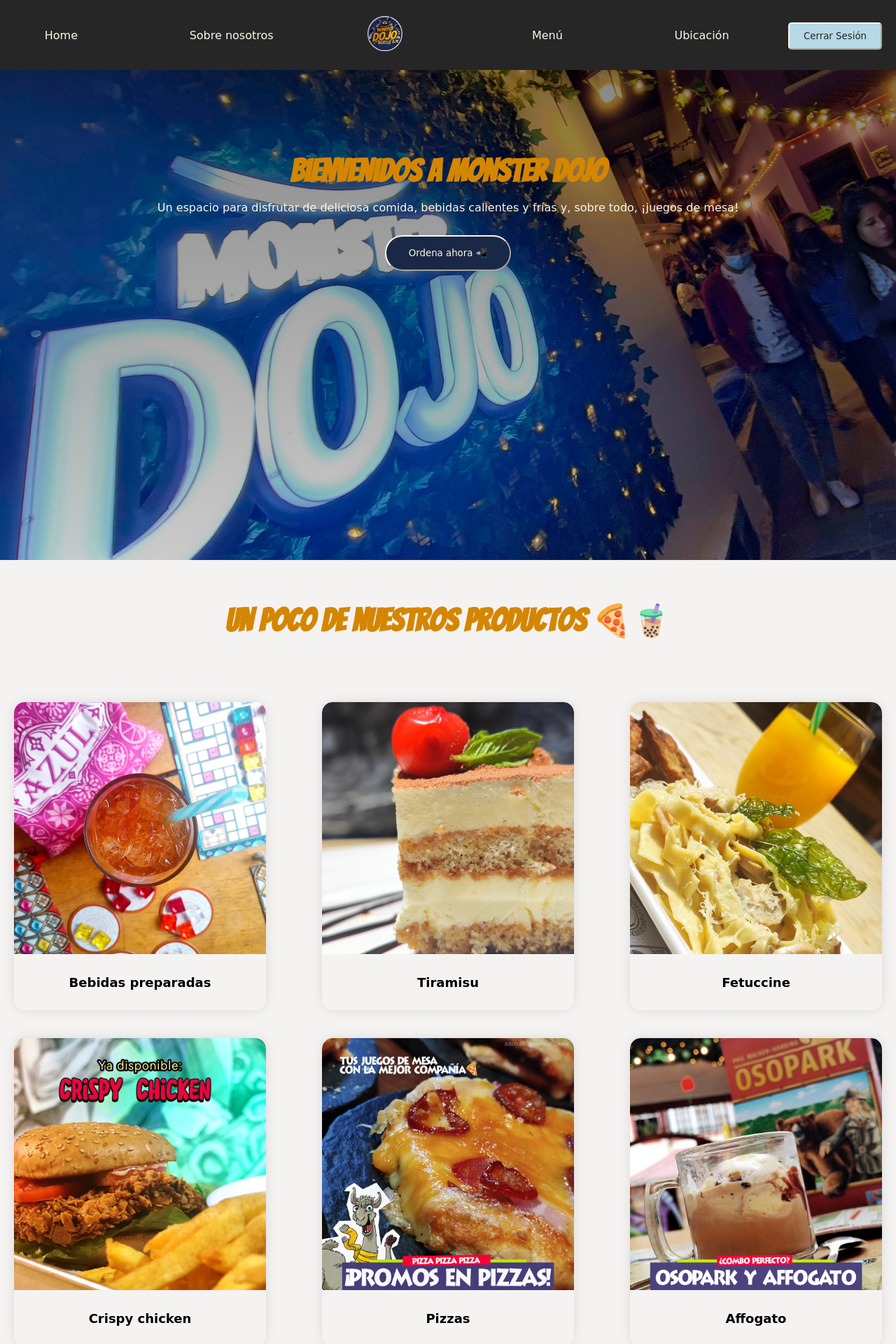
After one commit to ITLAZ/MonDojo, a Python web app: template templates/inicio_usuario.html in a window 1280 px wide. The commit adds this page. Shown: the top 1920 px of the page at 70% size. Run offline with Jinja, Linux system fonts and the light colour scheme; the template is opened without the code that fills it, so the values that code supplies are empty.

Commit message:
correccion forms y vista usuario

```diff
--- a/static/css/inicio.css
+++ b/static/css/inicio.css
@@ -44,6 +44,7 @@
   /* Ajusta el tamaño del logo si es necesario */
 }
 
+ /* BOTON LOGIN */
 .btn-login {
   position: absolute;
   right: 20px;
@@ -57,10 +58,27 @@
   justify-content: center;
 }
 
+ /* BOTON LOGOUT */
+.btn-logout{
+  position: absolute;
+  right: 20px;
+  /* Posiciona el botón de inicio de sesión en el extremo derecho */
+  top: 9px;
+  /* Ajusta la posición vertical si es necesario */
+  padding: 10px 20px;
+  background-color: #b7d8e6;
+  color: #262626;
+  border-radius: 5px;
+  justify-content: center;
+}
+
 @media (max-width: 768px) {
 
   .nav-links,
   .btn-login {
+    display: none;
+  }
+  .btn-logout {
     display: none;
   }
 
--- /dev/null
+++ b/templates/inicio_usuario.html
@@ -0,0 +1,167 @@
+
+<!DOCTYPE html>
+<html lang="en">
+<head>
+    <meta charset="UTF-8">
+    <meta name="viewport" content="width=device-width, initial-scale=1.0">
+    <title>Index Monter Dojo</title>
+     <!-- Link icons -->
+    <link rel="preconnect" href="https://fonts.googleapis.com">
+    <link rel="stylesheet" href="https://cdnjs.cloudflare.com/ajax/libs/font-awesome/6.0.0-beta3/css/all.min.css">
+    <!-- Link fonts -->
+    <link href="https://fonts.googleapis.com/css2?family=Bangers&display=swap" rel="stylesheet">
+    <!-- Link css -->
+    <link rel="stylesheet" href="/static/css/inicio.css">
+</head>
+<body>
+
+<div class="container">
+
+<header>
+    <nav class="navbar">
+        <ul class="nav-links">
+            <li><a href="#home">Home</a></li>
+            <li><a href="#about">Sobre nosotros</a></li>
+            <li class="logo"><img src="/static/images/logo_md.png" alt="" style="height: 50px;"></li>
+            <li><a href="#menu">Menú</a></li>
+            <li><a href="#order">Ubicación</a></li>
+            <li><a href="index.html"><button class="btn-logout">Cerrar Sesión</button></a></li>
+        </ul>
+    </nav>
+<div id="mobile">
+    <div class="logo1"><span>Monster Dojo</span></div>
+    <ul>
+        <li><a href="#home">Inicio</a></li>
+        <li><a href="#menu">Productos</a></li>
+        <li><a href="#about">Sobre Nostros</a></li>
+        <li><a href="#order">Ubicación</a></li>
+    </ul>
+</div>
+
+<div class="overlay">
+<section id="home">
+    <h1 class="h-primary">Bienvenidos a Monster Dojo</h1>
+    <br>
+    <p> Un espacio para disfrutar de deliciosa comida, bebidas calientes y frías y, sobre todo, ¡juegos de mesa!</p>
+    <button class="btn">Ordena ahora 📲</button>
+</section>
+</div>
+</header>
+
+        <div id="menu">
+            <div class="heading">
+                <h1>Un poco de nuestros productos 🍕🧋</h1>
+            </div>
+            <div class="card">
+                <img src="/static/images/food1.jpg">
+                <div class="details">
+                    <center>
+                    <div class="details-sub">
+                        <h5>Bebidas preparadas</h5>
+                    </div>
+                </center>
+                </div>
+            </div>
+
+            <div class="card">
+                <img src="/static/images/food2.jpg" alt="">
+                <div class="details">
+                    <div class="details-sub">
+                        <h5>Tiramisu</h5>
+                    </div>
+                </div>
+            </div>
+
+            <div class="card">
+                <img src="/static/images/food3.jpg" alt="">
+                <div class="details">
+                    <div class="details-sub">
+                        <h5>Fetuccine</h5>
+                    </div>
+                </div>
+            </div>
+
+            <div class="card">
+                <img src="/static/images/food4.jpg" alt="">
+                <div class="details">
+                    <div class="details-sub">
+                        <h5>Crispy chicken</h5>
+                    </div>
+                </div>
+            </div>
+
+            <div class="card">
+                <img src="/static/images/food5.jpg" alt="">
+                <div class="details">
+                    <div class="details-sub">
+                        <h5>Pizzas</h5>
+                    </div>
+                </div>
+            </div>
+
+            <div class="card">
+                <img src="/static/images/food6.jpg" alt="">
+                <div class="details">
+                    <div class="details-sub">
+                        <h5>Affogato</h5>
+                    </div>
+                </div>
+            </div>
+        </div>
+
+
+<div id="about">
+    <h1 class="title">Sobre Nosotros ✨ </h1>
+    <div class="about_row">
+        <div class="about_column">
+    <p> ¡Bienvenidos a Monster Dojo! Somos más que un restaurante: somos tu destino ideal para disfrutar de una experiencia única combinando deliciosas comidas y bebidas con entretenimiento sin igual.
+        En Monster Dojo, te ofrecemos una variada selección de juegos de mesa que prometen horas de diversión y risas. Nuestro compromiso con una atención de primera y ambientes acogedores hacen de cada visita una ocasión especial. Además, facilitamos tu comodidad con servicios en línea para que puedas disfrutar de nuestra oferta gastronómica y de entretenimiento desde donde estés. Ven a descubrir por qué en Monster Dojo, cada momento es una aventura deliciosa y divertida.</p>
+</div>
+<div class="about_column">
+    <img src="/static/images/logo_md.png" alt="">
+</div>
+</div>
+</div>
+<div id="order">
+    <h1 class="title1">Ubicación 📍</h1>
+    <div class="map-container">
+        <iframe src="https://www.google.com/maps/embed?pb=!1m24!1m12!1m3!1d2274.5309228395176!2d-68.12594440274187!3d-16.51146091685369!2m3!1f0!2f0!3f0!3m2!1i1024!2i768!4f13.1!4m9!3e6!4m3!3m2!1d-16.511795199999998!2d-68.1377792!4m3!3m2!1d-16.5108396!2d-68.12407!5e0!3m2!1ses-419!2sbo!4v1713545376775!5m2!1ses-419!2sbo" width="600" height="450" style="border:0;" allowfullscreen="" loading="lazy"></iframe>
+        <div class="location-info">
+            <h2>Encuéntranos en el centro única sucursal de la ciudad de La Paz, Bolivia.</h2>
+            <p><span class="fa-solid fa-map-pin"></span> Pasaje Hermanos Manchego 2546 (Sopocachi), La Paz, Bolivia</p>
+            <p><span class="fa-solid fa-mobile-button"></span> 69904327</p>
+            <p><span class="fa-solid fa-envelope"></span> kaijumonsterdojo@gmail.com</p>
+        </div>
+    </div>
+    <h1 class="title1">Síguenos en 📲</h1>
+        <div class="social-icons">
+            <a href="https://www.instagram.com/monster.dojo?fbclid=IwZXh0bgNhZW0CMTAAAR1WPIU3x90NBQ40AVuFg6nRMv3uV0D2tRU3_kk1DceRJQy2dNcvhWafPXk_aem_AfHvXe3uWEi0-WSkTUzAsET7HigHsubTugnFw8qfkt-5ryGH0I_tZHC0oK_-g85S9rMbhbA4jvjqi2PSFT2Amjb-" target="_blank"><i class="fab fa-instagram"></i></a>
+            <a href="https://www.facebook.com/monsterdojoBO/" target="_blank"><i class="fab fa-facebook-f"></i></a>
+            <a href="https://www.tiktok.com/@monsterdojo" target="_blank"><i class="fab fa-tiktok"></i></a>
+        </div>
+        <br>
+</div>
+
+<footer>
+    <div>
+        <p>
+    Designed by Willy y la fábrica de software 💻
+</p>
+    </div>
+</footer>
+</div>
+
+</body>
+
+<script>
+    document.addEventListener('DOMContentLoaded', function() {
+        const menuButton = document.querySelector('.btn-menu');
+        const navLinks = document.querySelector('.nav-links');
+
+        menuButton.addEventListener('click', function() {
+            navLinks.style.display = navLinks.style.display === 'flex' ? 'none' : 'flex';
+        });
+    });
+</script>
+
+</html>
--- a/templates/reset_security_question.html
+++ b/templates/reset_security_question.html
@@ -6,6 +6,7 @@
     <link rel="stylesheet" href="..\static\css\userforms.css">
 </head>
 <body>
+<div class="center-wrapper">
     <div class="form-container">
         <form method="POST">
             <h3>Verificar Pregunta de Seguridad</h3>
@@ -18,5 +19,6 @@
             </div>
         </form>
     </div>
+</div>
 </body>
 </html>
--- a/templates/verify_security_question.html
+++ b/templates/verify_security_question.html
@@ -6,6 +6,7 @@
     <link rel="stylesheet" href="..\static\css\userforms.css">
 </head>
 <body>
+    <div class="center-wrapper">
             <div class="form-container">
                  <form method="POST">
                 <h3>Verificar Pregunta de Seguridad</h3>
@@ -18,5 +19,6 @@
                 </div>
                 </form>
             </div>
+    </div>
 </body>
 </html>
```
Also changed, not shown: static/css/userforms.css (+8 -1 lines). Lines whose indentation alone changed are shown as unchanged.
